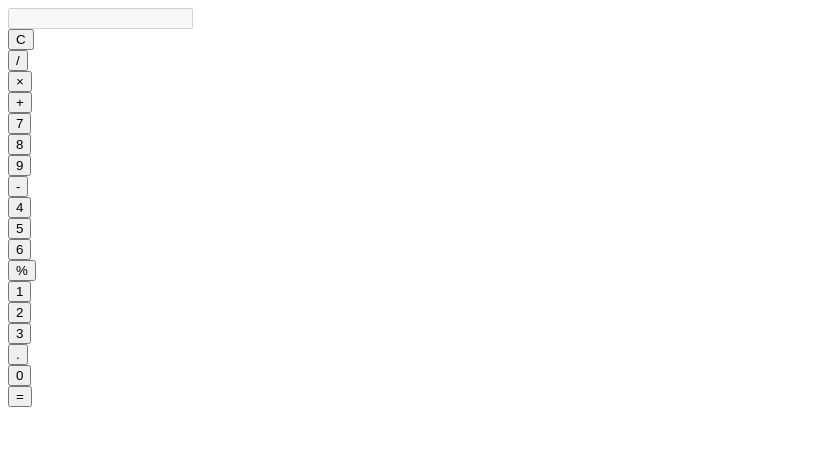
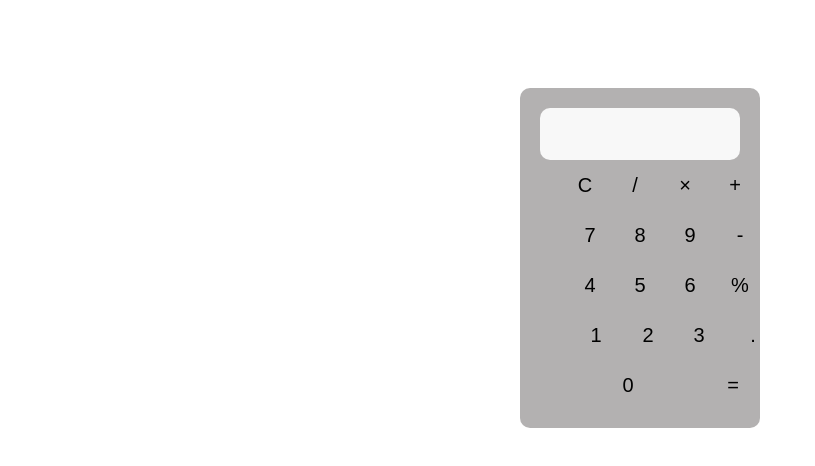
Before and after one commit to nwachukwuoparah/caculator, a plain HTML site: page index.html in a window 1280 px wide. Shown: the whole page, without its empty margins (0-815 px from the left). Drawn offline with Linux system fonts and the light colour scheme.

Commit message:
changed the css file name

```diff
--- a/index.html
+++ b/index.html
@@ -5,7 +5,7 @@
   <meta charset="UTF-8">
   <meta name="viewport" content="width=device-width, initial-scale=1">
   <title> Calculator </title>
-  <link href="c.css" rel="stylesheet">
+  <link href="style.css" rel="stylesheet">
 </head>
 
 <body>
```
